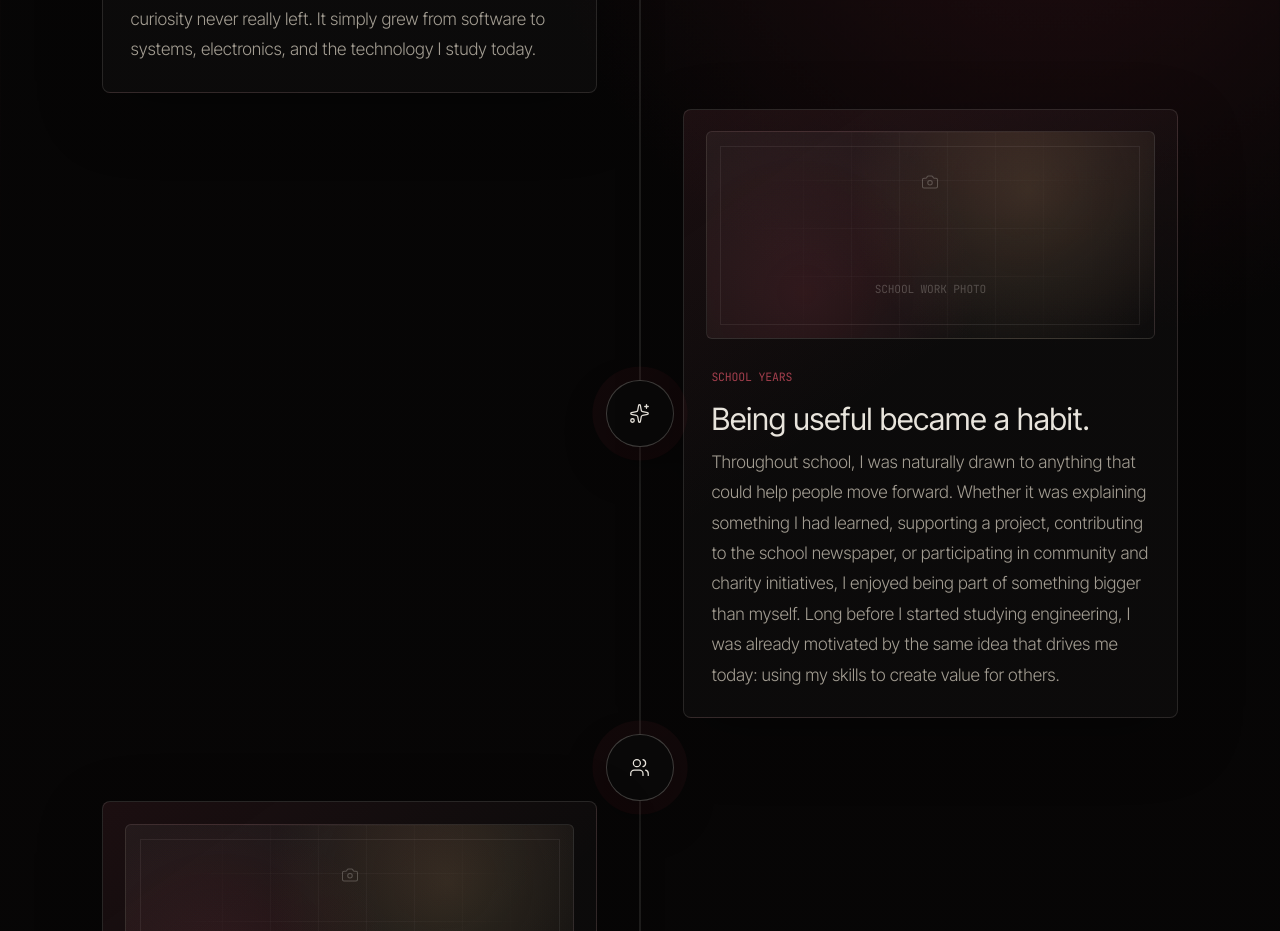
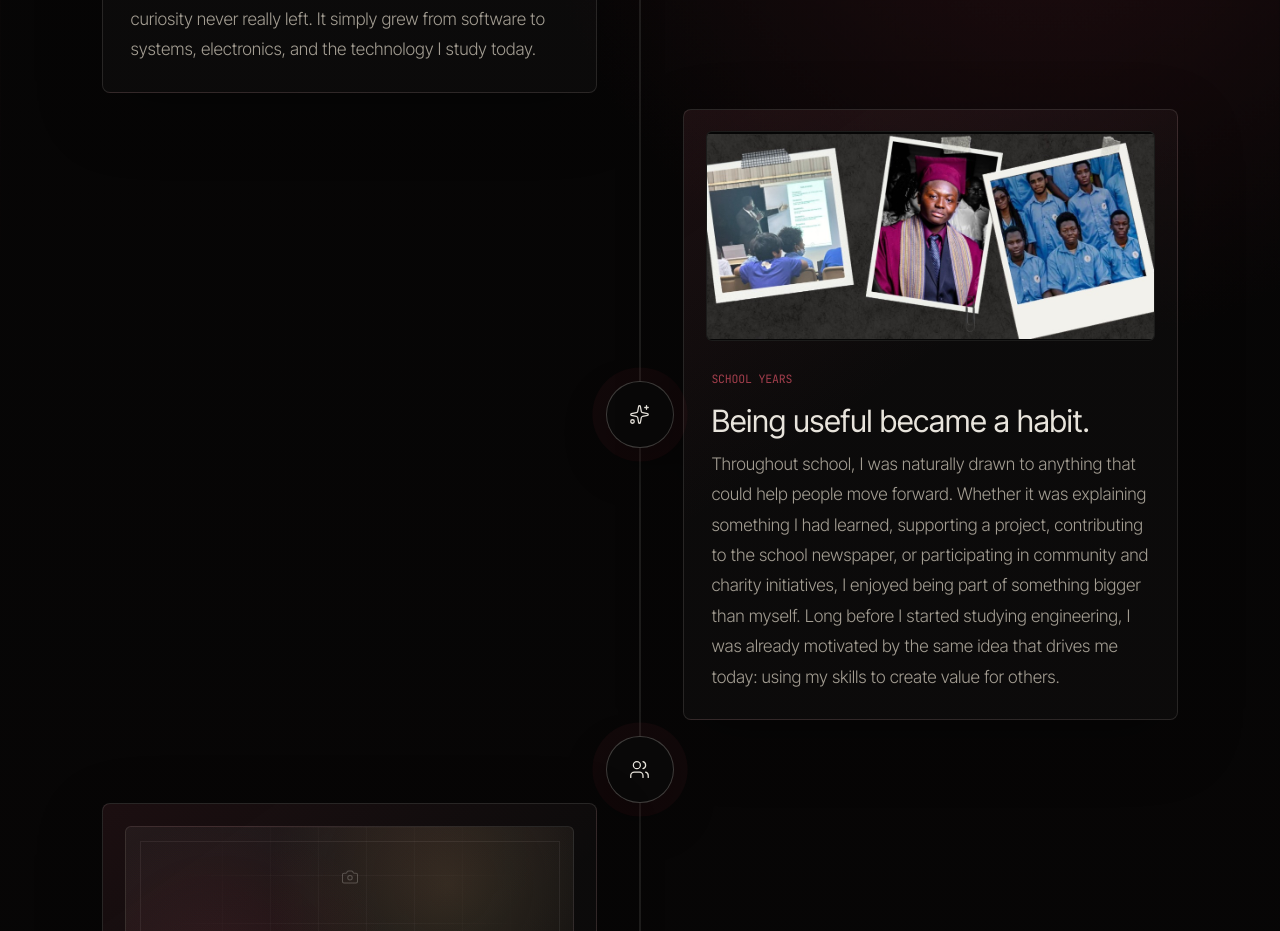
Before and after one commit to RayannSagnon/portfolio, a Next.js app: page /about in a window 1280 px wide. Shown: the part 1920-2851 px from the top of the page. Built offline with nearby package versions, Linux system fonts and the light colour scheme; no server answers.

Commit message:
Add school years collage to about timeline card.
Replace the School years photo placeholder with the vintage polaroid collage.

```diff
--- a/content/about.ts
+++ b/content/about.ts
@@ -31,6 +31,8 @@ export const journeyChapters: JourneyChapter[] = [
     place: "School years",
     moment: "",
     image: "School work photo",
+    imageSrc: "/images/about/school-years-collage.png",
+    imageAlt: "Vintage collage of school presentations, graduation, and team photos.",
     title: "Being useful became a habit.",
     body:
       "Throughout school, I was naturally drawn to anything that could help people move forward. Whether it was explaining something I had learned, supporting a project, contributing to the school newspaper, or participating in community and charity initiatives, I enjoyed being part of something bigger than myself. Long before I started studying engineering, I was already motivated by the same idea that drives me today: using my skills to create value for others.",
```
Also changed, not shown: public/images/about/school-years-collage.png (added).
